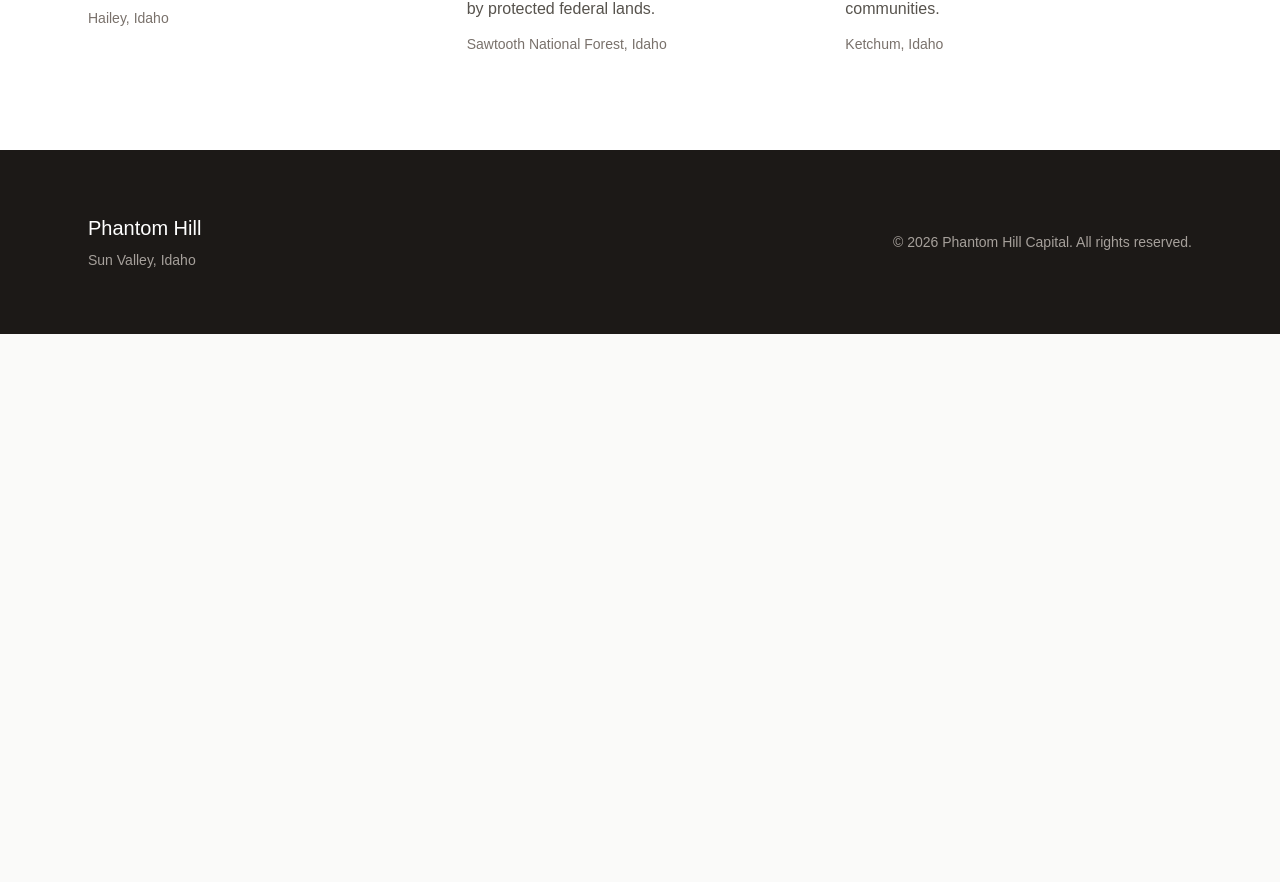
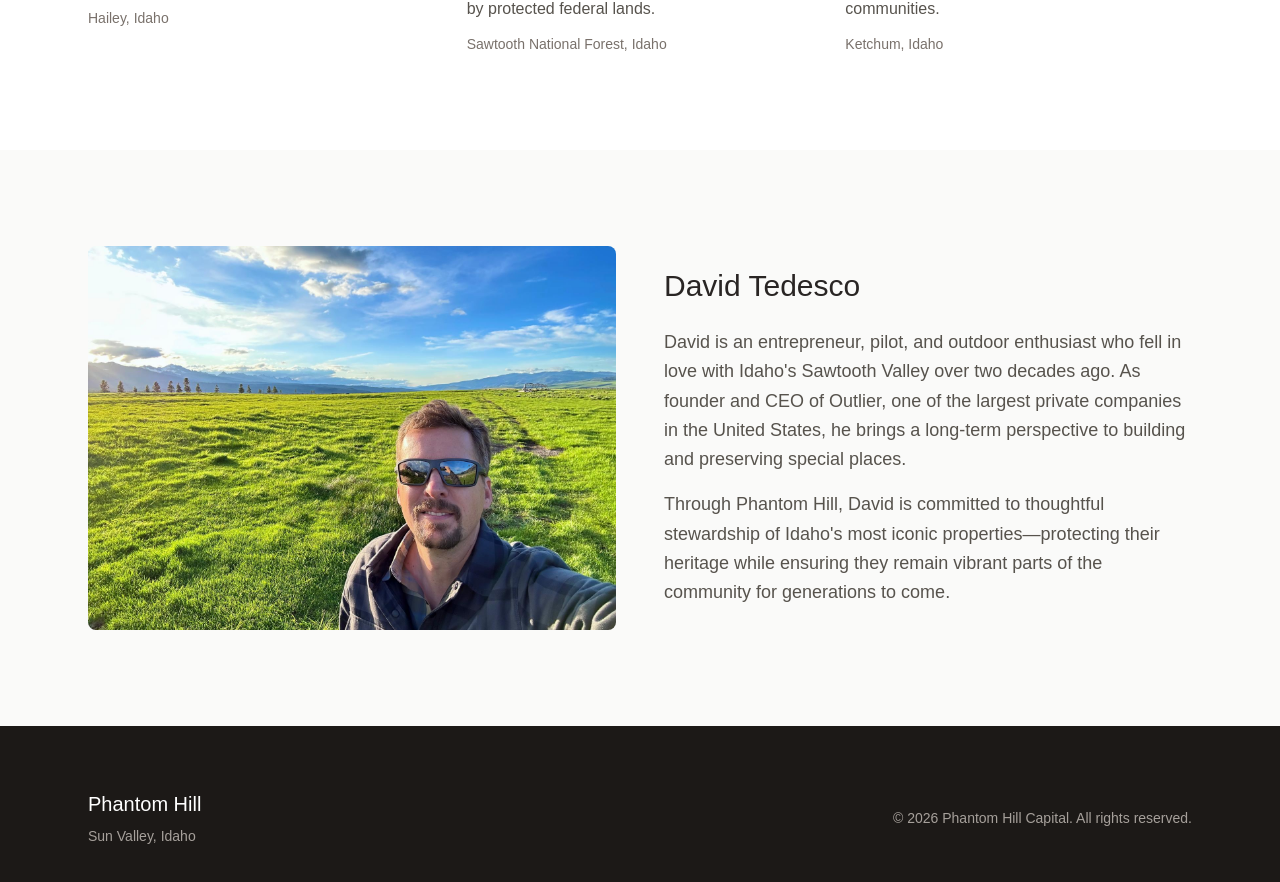
Before and after one commit to jarvis-outlier/phantom-hill-21cb5, a Next.js app: page / in a window 1280 px wide. Shown: the part 2368-3250 px from the top of the page. Before the commit the page ends 2702 px from the top, so only its background shows below. Built offline with nearby package versions, Linux system fonts and the light colour scheme.

Commit message:
Add David Tedesco bio section with photo

```diff
--- a/src/app/page.tsx
+++ b/src/app/page.tsx
@@ -122,6 +122,36 @@ export default function Home() {
         </div>
       </section>
 
+      {/* Owner Bio Section */}
+      <section className="max-w-6xl mx-auto px-6 py-24">
+        <div className="grid md:grid-cols-2 gap-12 items-center">
+          <div className="relative h-96 overflow-hidden rounded-lg">
+            <Image
+              src="/images/david-tedesco.jpg"
+              alt="David Tedesco"
+              fill
+              className="object-cover"
+            />
+          </div>
+          <div>
+            <h2 className="text-3xl font-light text-stone-800 mb-6">
+              David Tedesco
+            </h2>
+            <p className="text-lg text-stone-600 leading-relaxed mb-4">
+              David is an entrepreneur, pilot, and outdoor enthusiast who fell in love with
+              Idaho&apos;s Sawtooth Valley over two decades ago. As founder and CEO of Outlier,
+              one of the largest private companies in the United States, he brings a long-term
+              perspective to building and preserving special places.
+            </p>
+            <p className="text-lg text-stone-600 leading-relaxed">
+              Through Phantom Hill, David is committed to thoughtful stewardship of Idaho&apos;s
+              most iconic properties—protecting their heritage while ensuring they remain
+              vibrant parts of the community for generations to come.
+            </p>
+          </div>
+        </div>
+      </section>
+
       {/* Footer */}
       <footer className="bg-stone-900 text-stone-400 py-16">
         <div className="max-w-6xl mx-auto px-6">
```
Also changed, not shown: public/images/david-tedesco.jpg (added).
